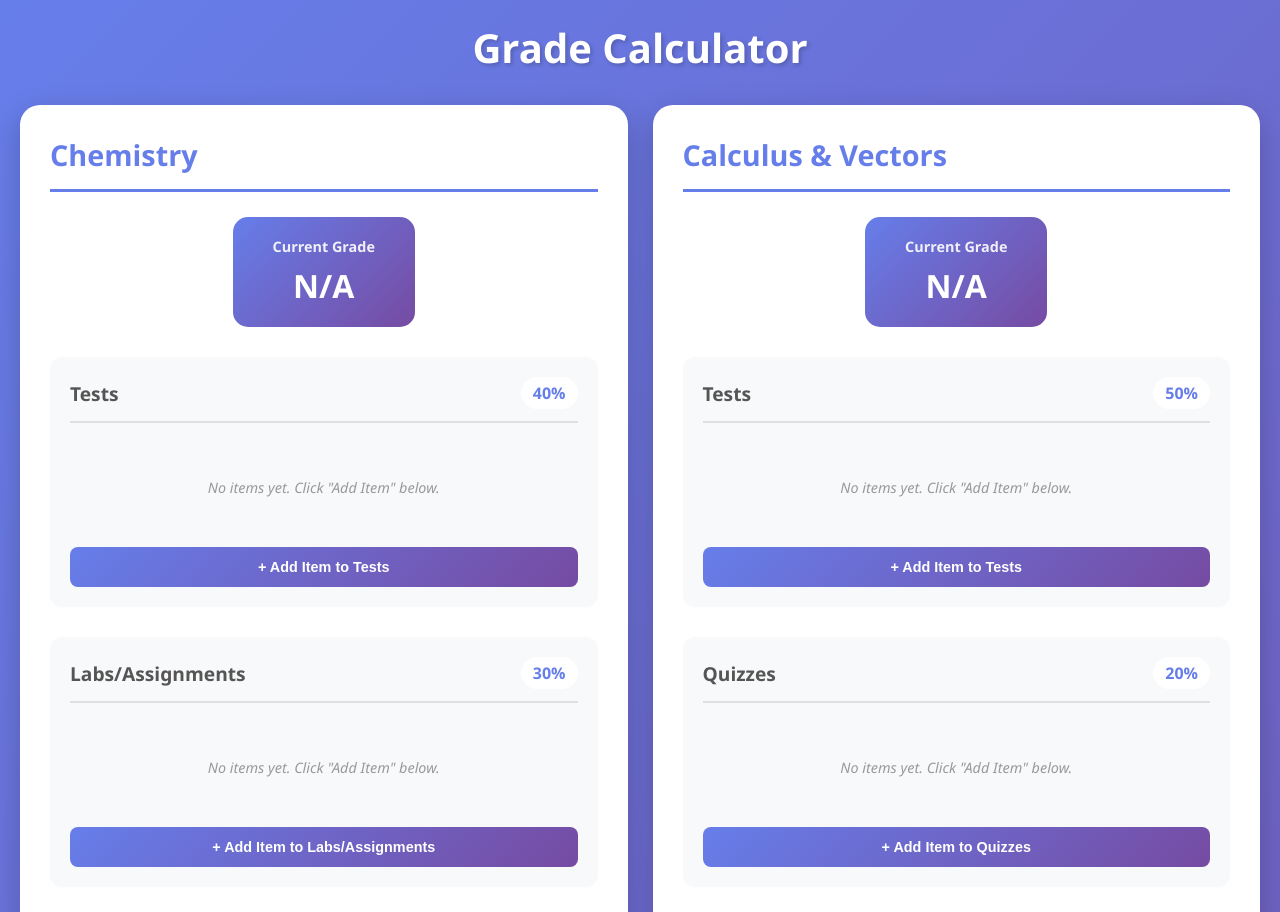
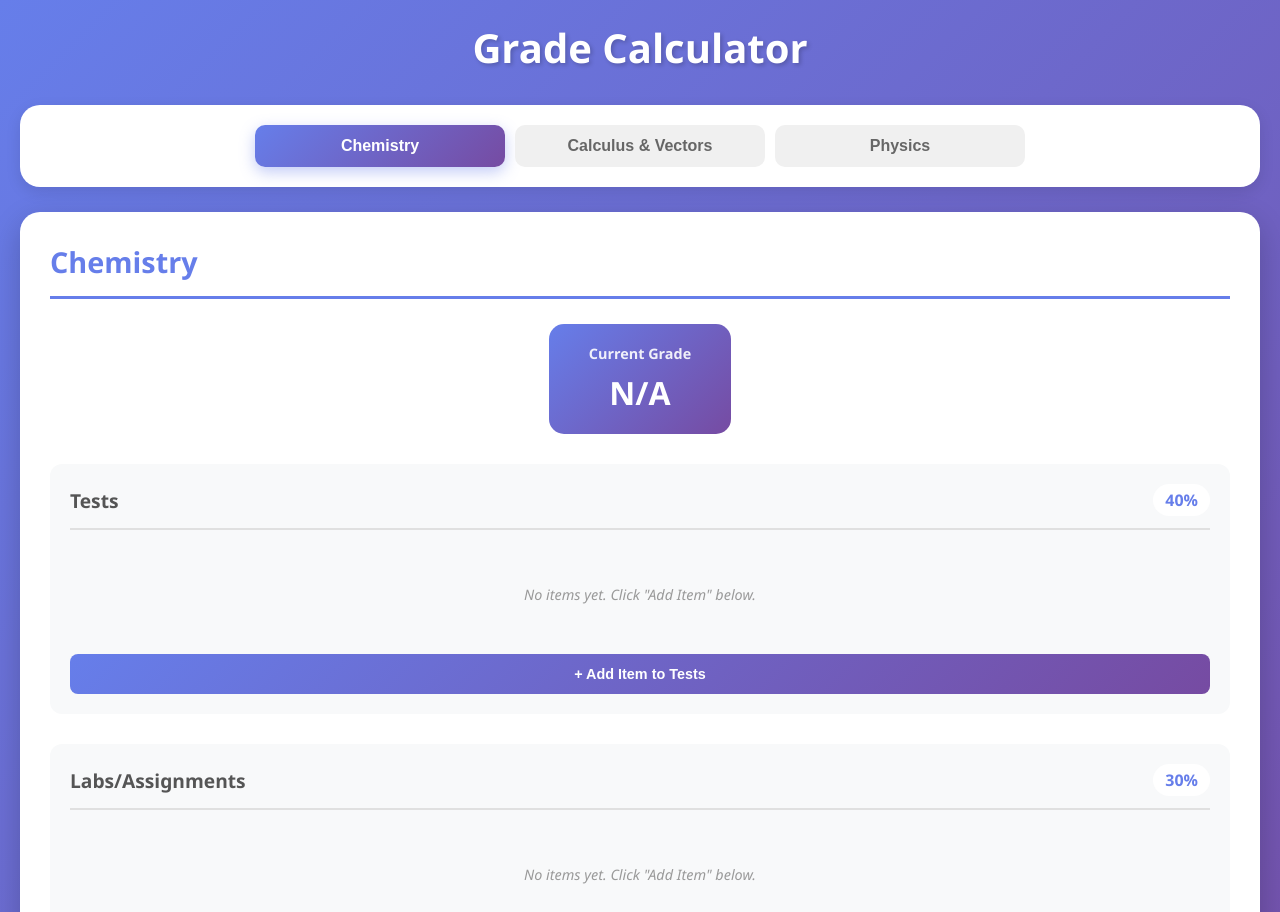
Before and after one commit to veritasvox490-sudo/Gradetracker, a plain HTML site: page index.html in a window 1280 px wide. Shown: the top 912 px of the page. Drawn offline with Linux system fonts and the light colour scheme.

Commit message:
Add tabs for subject selection in grade calculator

```diff
--- a/index.html
+++ b/index.html
@@ -34,11 +34,57 @@
             text-shadow: 2px 2px 4px rgba(0,0,0,0.2);
         }
 
+        .tabs-container {
+            background: white;
+            border-radius: 20px;
+            padding: 20px;
+            margin-bottom: 25px;
+            box-shadow: 0 5px 15px rgba(0,0,0,0.1);
+        }
+
+        .tabs {
+            display: flex;
+            gap: 10px;
+            justify-content: center;
+            flex-wrap: wrap;
+        }
+
+        .tab-button {
+            background: #f0f0f0;
+            color: #666;
+            border: none;
+            padding: 12px 30px;
+            border-radius: 10px;
+            cursor: pointer;
+            font-size: 1rem;
+            font-weight: 600;
+            transition: all 0.3s ease;
+            flex: 1;
+            min-width: 150px;
+            max-width: 250px;
+        }
+
+        .tab-button:hover {
+            background: #e0e0e0;
+            transform: translateY(-2px);
+        }
+
+        .tab-button.active {
+            background: linear-gradient(135deg, #667eea 0%, #764ba2 100%);
+            color: white;
+            box-shadow: 0 5px 15px rgba(102, 126, 234, 0.4);
+        }
+
         .subjects-grid {
-            display: grid;
-            grid-template-columns: repeat(auto-fit, minmax(450px, 1fr));
-            gap: 25px;
-            margin-bottom: 30px;
+            display: block;
+        }
+
+        .subject-card {
+            display: none;
+        }
+
+        .subject-card.active {
+            display: block;
         }
 
         .subject-card {
@@ -49,6 +95,8 @@
             transition: transform 0.3s ease, box-shadow 0.3s ease;
             overflow: visible;
             min-height: 400px;
+            width: 100%;
+            max-width: 100%;
         }
 
         .subject-card:hover {
@@ -256,6 +304,14 @@
                 flex-direction: column;
             }
 
+            .tabs {
+                flex-direction: column;
+            }
+
+            .tab-button {
+                max-width: 100%;
+            }
+
             .item-row {
                 grid-template-columns: 1fr;
                 gap: 8px;
@@ -276,6 +332,11 @@
     </noscript>
     <div class="container">
         <h1>Grade Calculator</h1>
+        <div class="tabs-container">
+            <div class="tabs" id="tabs">
+                <!-- Tabs will be generated by JavaScript -->
+            </div>
+        </div>
         <div class="subjects-grid" id="subjectsGrid">
             <div style="color: white; text-align: center; padding: 20px;">Loading...</div>
         </div>
@@ -697,8 +758,12 @@
             // Re-render the subject
             const card = document.getElementById(`subject-${subjectId}`);
             if (card) {
+                const wasActive = card.classList.contains('active');
                 const subject = subjects.find(s => s.id === subjectId);
                 const newCard = renderSubject(subject);
+                if (wasActive) {
+                    newCard.classList.add('active');
+                }
                 card.parentNode.replaceChild(newCard, card);
             }
         }
@@ -801,6 +866,61 @@
             });
         }
 
+        // Get active tab from localStorage
+        function getActiveTab() {
+            const saved = localStorage.getItem('activeTab');
+            return saved || subjects[0].id;
+        }
+
+        // Save active tab to localStorage
+        function setActiveTab(tabId) {
+            localStorage.setItem('activeTab', tabId);
+        }
+
+        // Switch to a different tab
+        function switchTab(tabId) {
+            // Update tab buttons
+            document.querySelectorAll('.tab-button').forEach(btn => {
+                if (btn.dataset.subjectId === tabId) {
+                    btn.classList.add('active');
+                } else {
+                    btn.classList.remove('active');
+                }
+            });
+
+            // Update subject cards
+            document.querySelectorAll('.subject-card').forEach(card => {
+                if (card.id === `subject-${tabId}`) {
+                    card.classList.add('active');
+                } else {
+                    card.classList.remove('active');
+                }
+            });
+
+            setActiveTab(tabId);
+        }
+
+        // Render tabs
+        function renderTabs() {
+            const tabsContainer = document.getElementById('tabs');
+            if (!tabsContainer) return;
+
+            tabsContainer.innerHTML = '';
+            const activeTabId = getActiveTab();
+
+            subjects.forEach(subject => {
+                const tabButton = document.createElement('button');
+                tabButton.className = 'tab-button';
+                if (subject.id === activeTabId) {
+                    tabButton.classList.add('active');
+                }
+                tabButton.textContent = subject.name;
+                tabButton.dataset.subjectId = subject.id;
+                tabButton.onclick = () => switchTab(subject.id);
+                tabsContainer.appendChild(tabButton);
+            });
+        }
+
         // Initialize
         function init() {
             try {
@@ -815,10 +935,19 @@
                 // Clear loading message
                 grid.innerHTML = '';
 
+                // Render tabs
+                renderTabs();
+
                 console.log('Rendering subjects...');
+                const activeTabId = getActiveTab();
+
                 subjects.forEach(subject => {
                     try {
                         const subjectCard = renderSubject(subject);
+                        // Only show the active tab's subject
+                        if (subject.id === activeTabId) {
+                            subjectCard.classList.add('active');
+                        }
                         grid.appendChild(subjectCard);
                     } catch (err) {
                         console.error('Error rendering subject:', subject.name, err);
```
